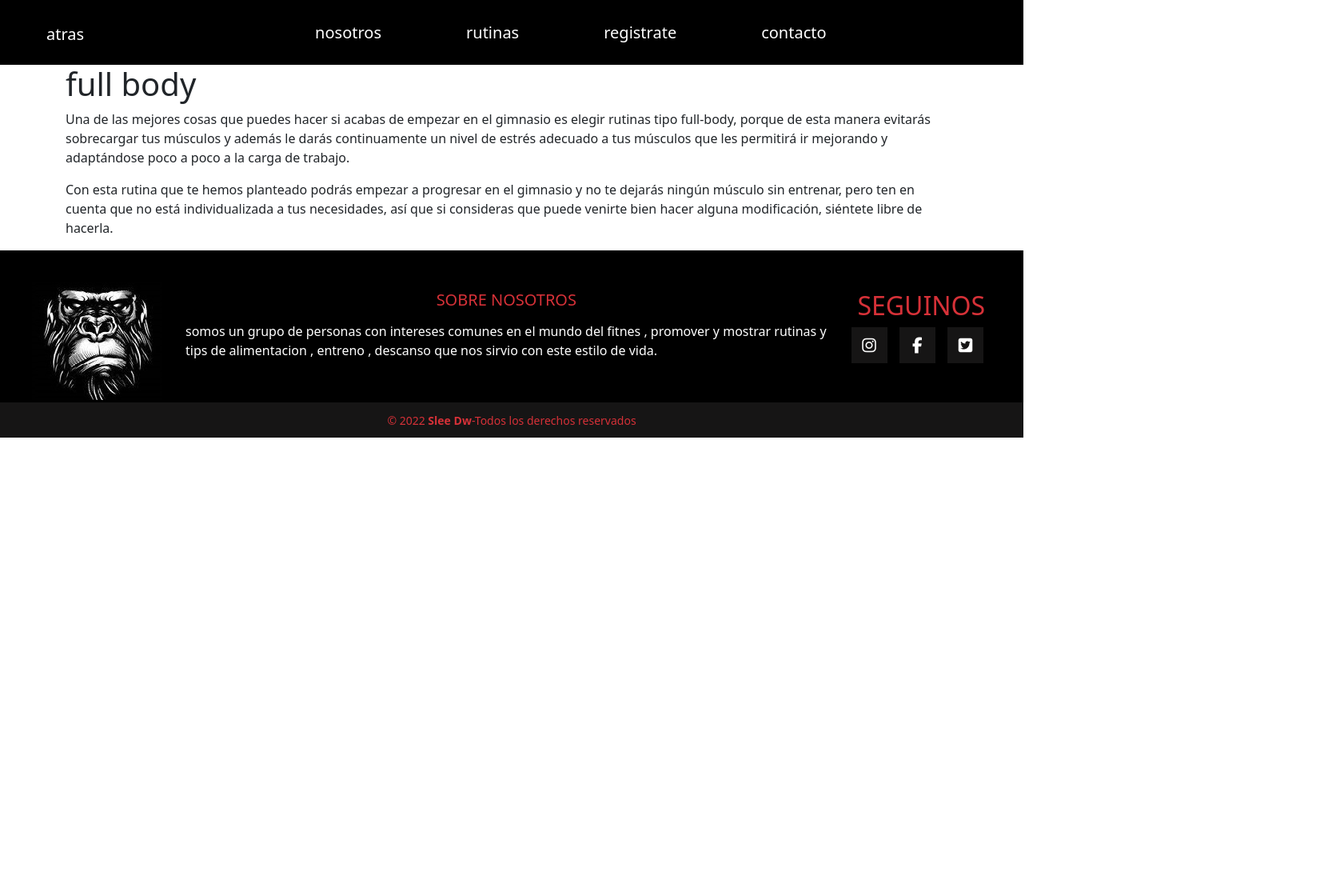
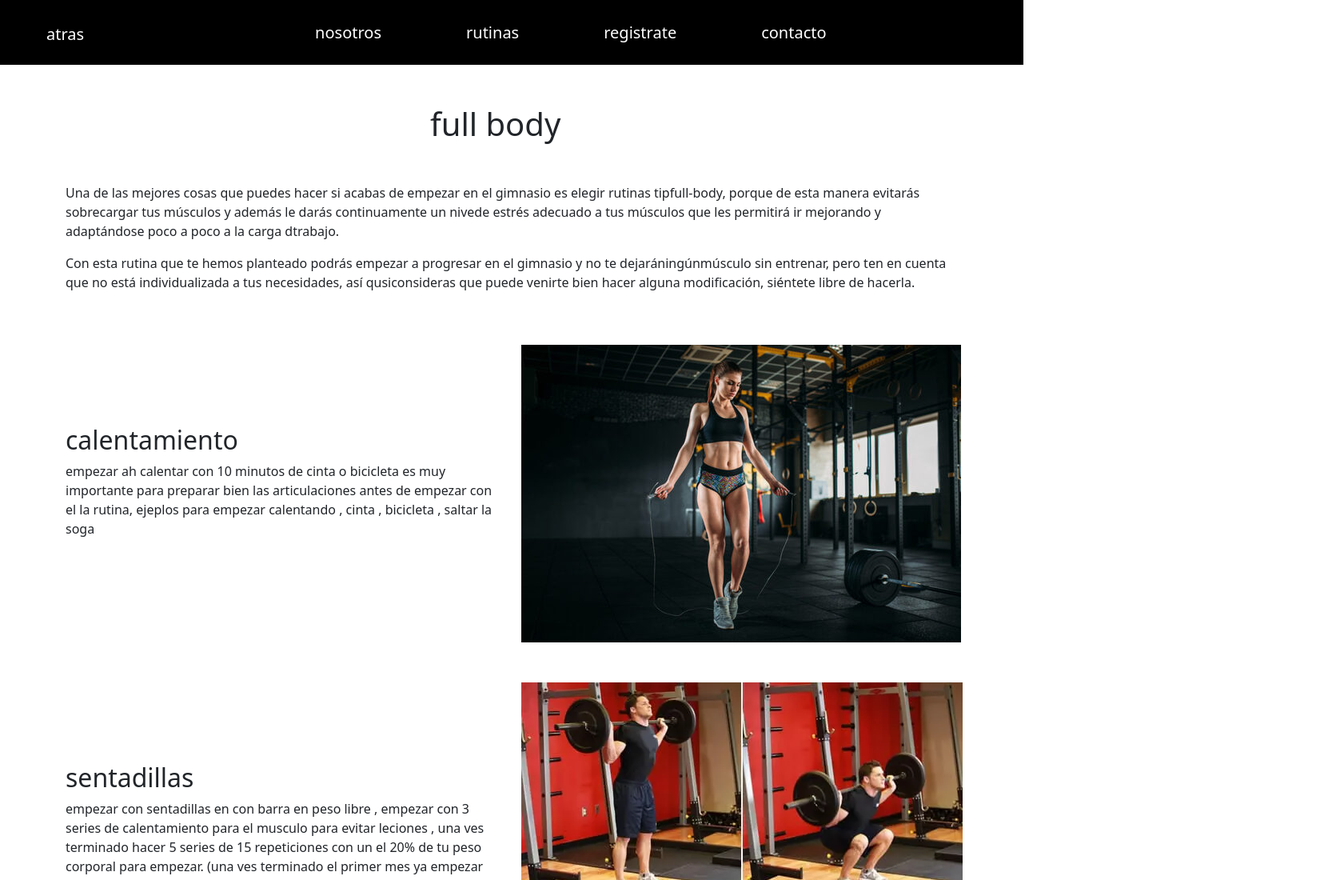
Before and after one commit to francoBarahona05/proyecto-coder., a website: page pages/full.body.html in a window 1280 px wide. Shown: the top 1100 px of the page at 80% size, 1666 px wide, since content can reach past the window. Before the commit the page ends 800 px from the top, so only its background shows below. Drawn offline with nearby package versions, Linux system fonts and the light colour scheme.

Commit message:
agregue el archivo html que me faltaba

```diff
--- a/pages/full.body.html
+++ b/pages/full.body.html
@@ -50,21 +50,77 @@
     </nav>
   </header>
 
-  <main class="container">
-    <div class="row">
+
+  <main class="container full_body">
+    <div class="row body__div">
       <h1>full body </h1>
 
-        <div class="col-lg">
+      <div class="parrafo">
         <p>
-                Una de las mejores cosas que puedes hacer si acabas de empezar en el gimnasio es elegir rutinas tipo full-body, porque de esta manera evitarás sobrecargar tus músculos y además le darás continuamente un nivel de estrés adecuado a tus músculos que les permitirá ir mejorando y adaptándose poco a poco a la carga de trabajo.
+          Una de las mejores cosas que puedes hacer si acabas de empezar en el gimnasio es elegir rutinas tipfull-body, porque de esta manera evitarás sobrecargar tus músculos y además le darás continuamente un nivede estrés adecuado a tus músculos que les permitirá ir mejorando y adaptándose poco a poco a la carga dtrabajo.
         </p>
         <p>
-                Con esta rutina que te hemos planteado podrás empezar a progresar en el gimnasio y no te dejarás ningún músculo sin entrenar, pero ten en cuenta que no está individualizada a tus necesidades, así que si consideras que puede venirte bien hacer alguna modificación, siéntete libre de hacerla.
+          Con esta rutina que te hemos planteado podrás empezar a progresar en el gimnasio y no te dejaráningúnmúsculo sin entrenar, pero ten en cuenta que no está individualizada a tus necesidades, así qusiconsideras que puede venirte bien hacer alguna modificación, siéntete libre de hacerla.
         </p>
 
       </div>
 
     </div>
+
+    <div class="row body__div1">
+      <article class="article col-xl-6 col-md-12">
+        <h2 class="article__subtitle">calentamiento</h2>
+        <p>
+          empezar ah calentar con 10 minutos de cinta o bicicleta es muy importante para preparar bien las articulaciones antes de empezar con el la rutina, ejeplos para empezar calentando , cinta , bicicleta , saltar la soga
+        </p>
+
+      </article>
+      <div class="article__img col-xl-6 col-md-12">
+        <img src="../media/saltar-la-cuerda-2-900x609.jpg" alt="dominada">
+      </div>
+    </div>
+
+    <div class="row body__div1">
+      <article class="article col-xl-6 col-md-12">
+        <h2 class="article__subtitle">sentadillas</h2>
+        <p>
+          empezar con sentadillas en con barra en peso libre , empezar con 3 series de calentamiento para el musculo para evitar leciones , una ves terminado hacer 5 series de 15 repeticiones con un el 20% de tu peso corporal para empezar. (una ves terminado el primer mes ya empezar con una carga progresiva)
+        </p>
+
+      </article>
+      <div class="article__img col-xl-6 col-md-12">
+        <img src="../media/sentadilla6.jpg" alt="sentadilla">
+      </div>
+    </div>
+
+    <div class="row body__div1">
+      <article class="article col-xl-6 col-md-12">
+        <h2 class="article__subtitle">pres de banca</h2>
+        <p>
+          pres de banca con barra en peso libre , para empezar usamos siempre el 20% de tu peso corporal para darle un acondicionamiento ah el musculo , 5 series por 15 repeticiones
+        </p>
+
+      </article>
+      <div class="article__img col-xl-6 col-md-12">
+        <img src="../media/pres banca.png" alt="pres de banca">
+      </div>
+    </div>
+
+
+    <div class="row body__div1">
+      <article class="article col-xl-6 col-md-12">
+        <h2 class="article__subtitle">remo con mancuernas</h2>
+        <p>
+          Cómo hacerlo : Partimos con una pierna apoyada en un banco inclinado y el brazo del mismo lado estirado. La otra pierna la apoyaremos en el suelo y el brazo estará relajado sosteniendo la mancuerna. Asegurándonos de tener la espalda recta, subimos el codo del brazo de la mancuerna tirando de la espalda
+          5 series por 15 repeticion
+        </p>
+
+      </article>
+      <div class="article__img col-xl-6 col-md-12">
+        <img src="../media/remo.mancuernas.jpg" alt="remo con mancuernas libre">
+      </div>
+    </div>
+
   </main>
 
     <!--pie de pagina-->
--- /dev/null
+++ b/scss/_ful.body.scss
@@ -0,0 +1,22 @@
+.full_body{
+    .body__div{
+        h1{
+            margin-left: 40%;
+            margin-top: 50px;
+            margin-bottom: 50px;
+        }
+        .parrafo{
+            margin-bottom: 50px;
+        }
+    }
+
+    .body__div1{
+        .article{
+            margin-top: 100px;
+        }
+
+        .article__img{
+            margin-bottom: 50px;
+        }
+    }
+}
--- a/scss/prueba.scss
+++ b/scss/prueba.scss
@@ -11,4 +11,5 @@
 @import "contacto";
 @import "torso.pierna";
 @import "fuerza";
-@import "media.query"
+@import "media.query";
+@import "ful.body"
```
Also changed, not shown: css/pruebacss.css, media/pres banca.png, media/pres.banca2.jpg, media/remo.mancuernas.jpg (added), media/saltar-la-cuerda-2-900x609.jpg (added), media/sentadilla6.jpg (added). Lines whose indentation alone changed are shown as unchanged.
